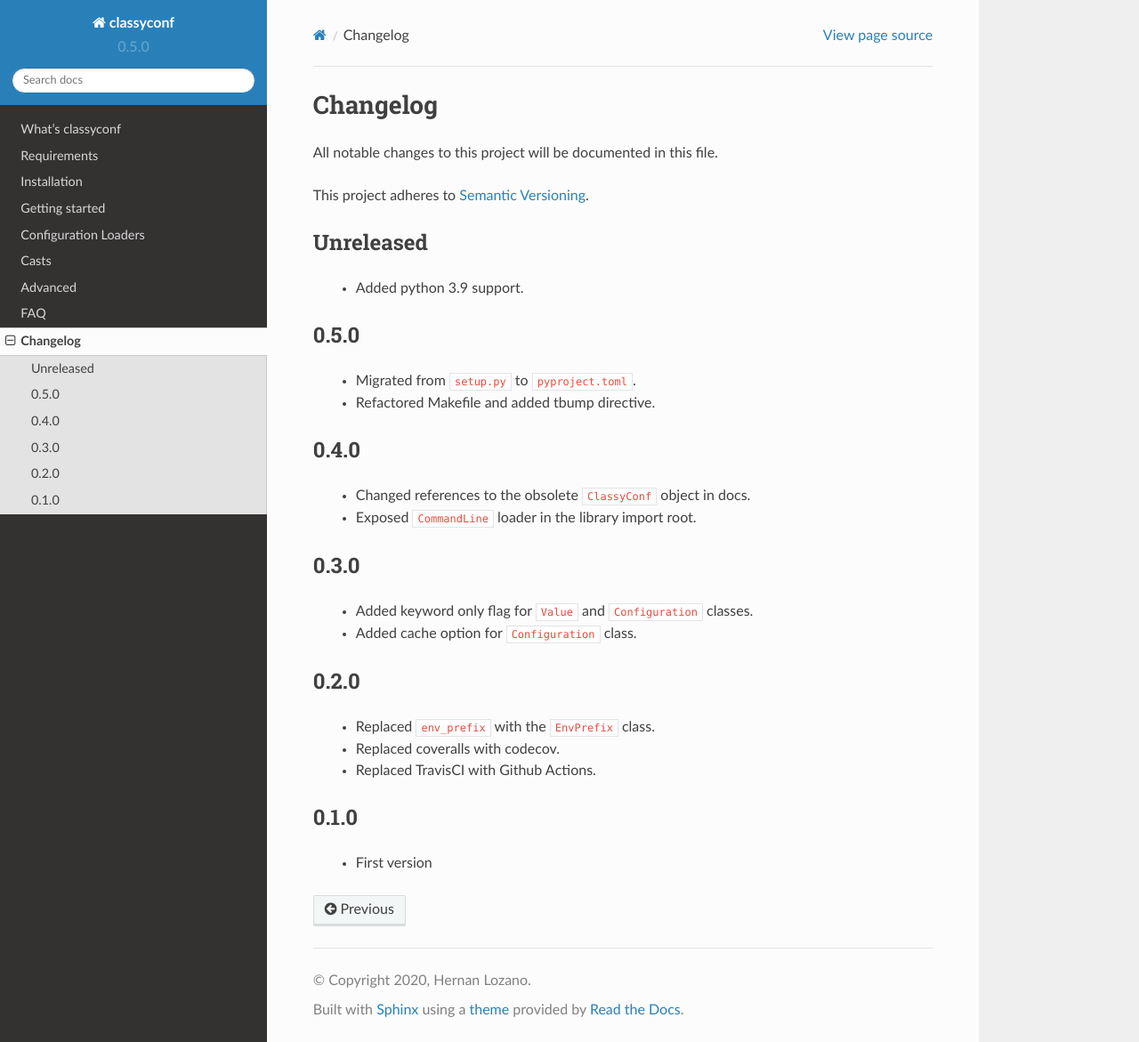
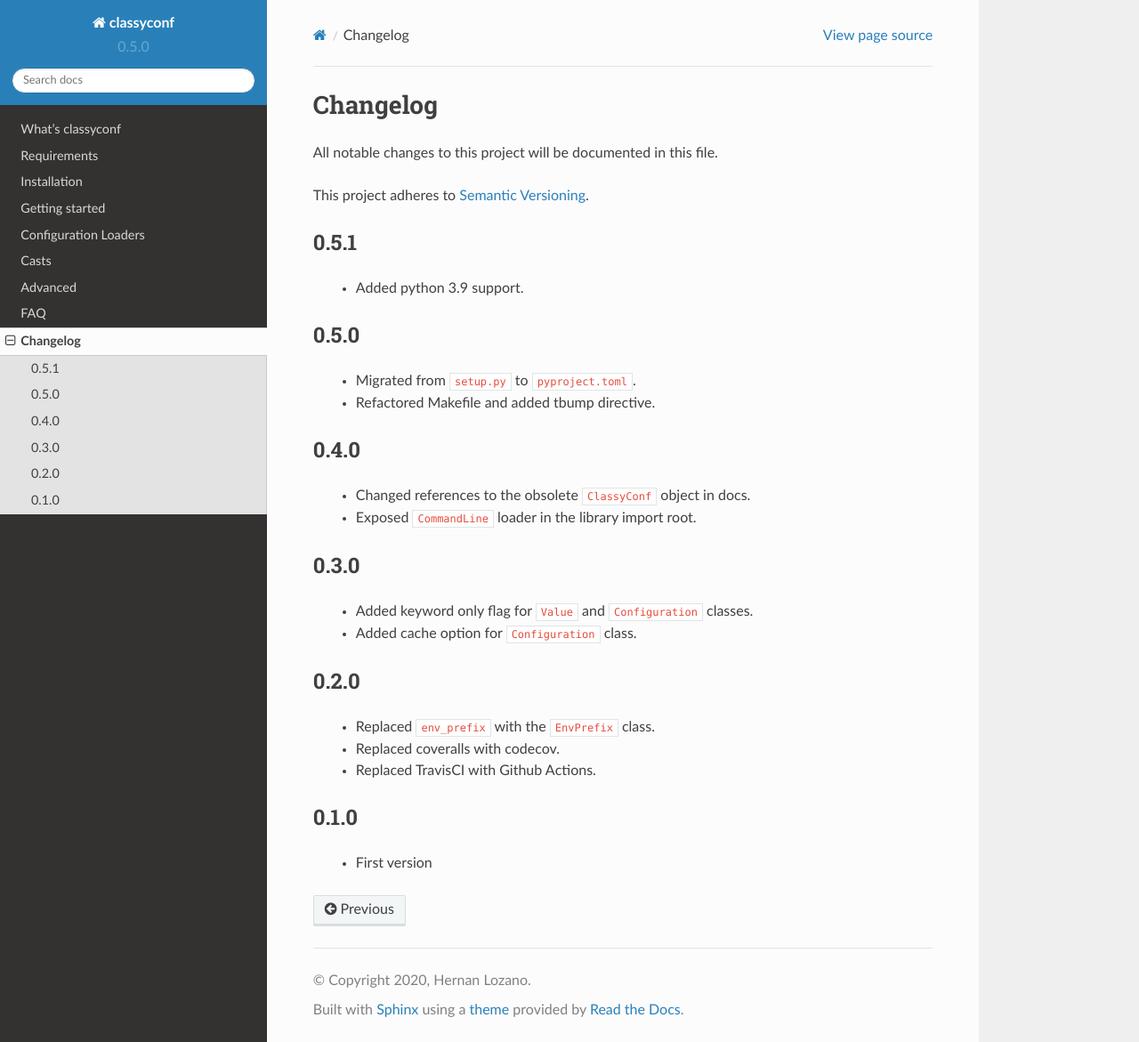
Before and after one commit to hernantz/classyconf, a Sphinx documentation site: the page built from docs/source/changelog.rst, in a window 1280 px wide and 1171 px high. Shown: the whole window at 89% size. Built offline with Sphinx 7.4.7 and the Read the Docs theme 2.0.0, drawn with Linux system fonts in a browser that asks for light colours.

Commit message:
Updated changelog

```diff
--- a/docs/source/changelog.rst
+++ b/docs/source/changelog.rst
@@ -7,10 +7,12 @@
 
 .. _`Semantic Versioning`: https://semver.org/spec/v2.0.0.html
 
-Unreleased
-==========
+
+0.5.1
+=====
 
   - Added python 3.9 support.
+
 
 0.5.0
 =====
```
